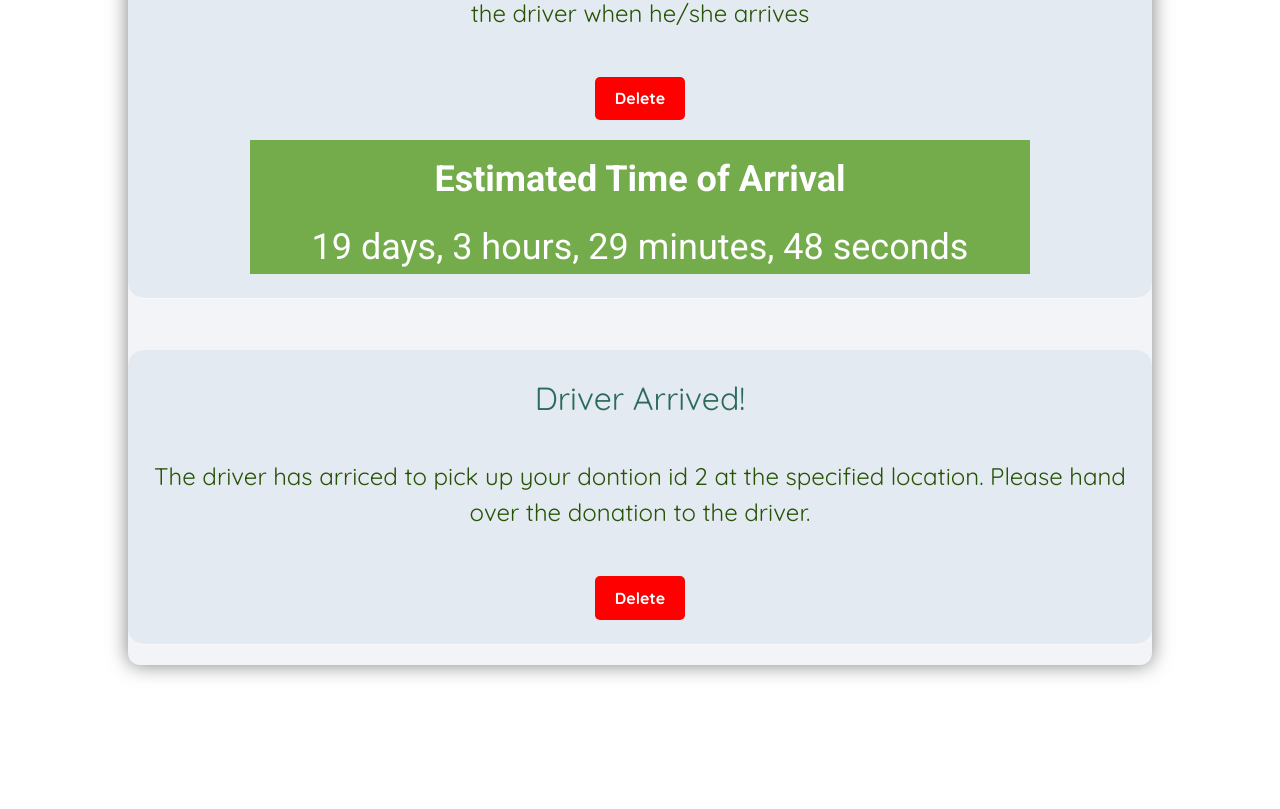
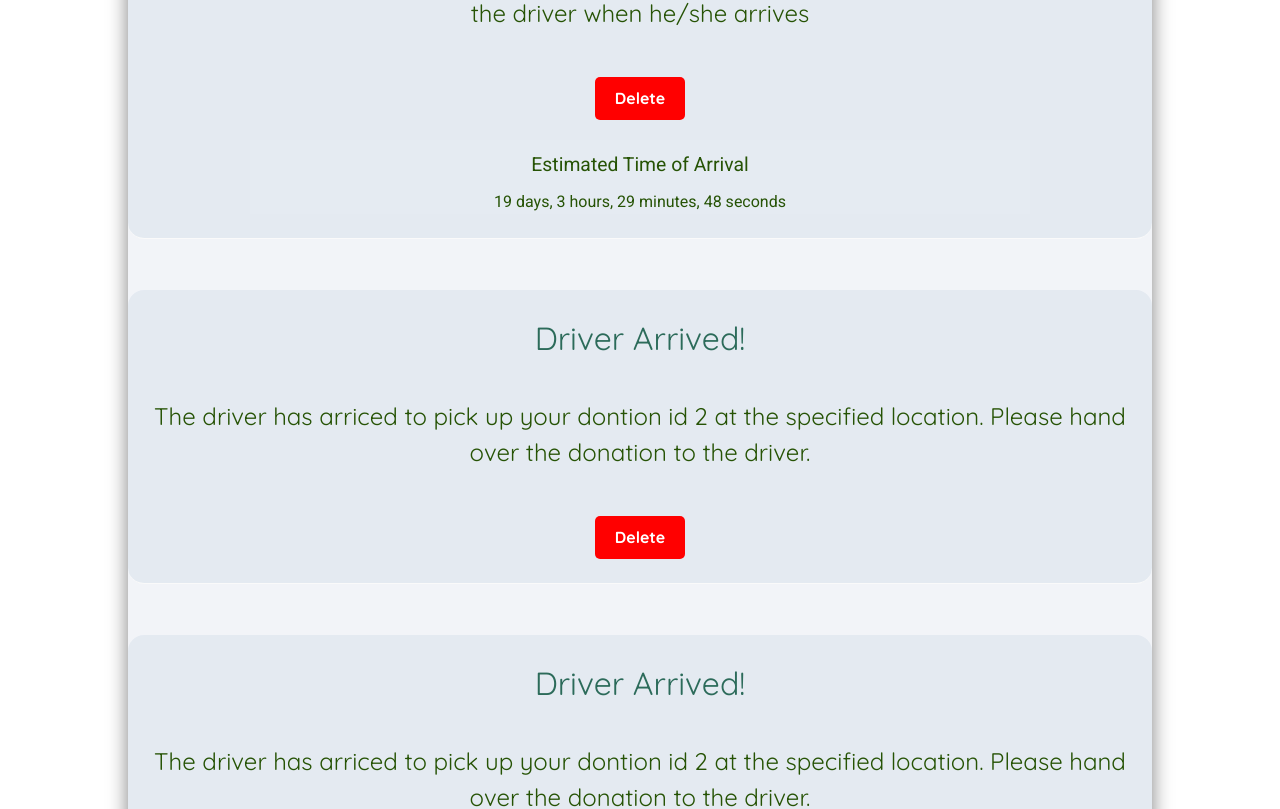
Before and after one commit to Tatos23/FC-CSEN, a React (Create React App) app: page /donor-notifications in a window 1280 px wide. Shown: the part 372-1181 px from the top of the page. Built offline with nearby package versions, Linux system fonts and the light colour scheme.

Commit message:
Applied new styles for the ETA section

```diff
--- a/src/components/donor/DonorNot.js
+++ b/src/components/donor/DonorNot.js
@@ -18,7 +18,12 @@ const DonorNot = () => {
             title: 'Driver Arrived!',
             description: `The driver has arriced to pick up your dontion id 2 at the specified location.
             Please hand over the donation to the driver. `,
-            TimeToMeet: '2024-05-31T23:59:59.999Z',
+        },
+        {
+            id: 3,
+            title: 'Driver Arrived!',
+            description: `The driver has arriced to pick up your dontion id 2 at the specified location.
+            Please hand over the donation to the driver. `,
         },
     ]);
 
--- a/src/components/donor/EtaSection.css
+++ b/src/components/donor/EtaSection.css
@@ -4,22 +4,21 @@
     align-items: center;
     justify-content: center;
     margin-top: 20px;
-    background-color: #74AC4C ;
+    background-color: #E5EBF2 ;
     margin-left: 10%;
     margin-right: 10%;
 }
 
 .EtaSection-title {
     font-family: 'Roboto', sans-serif;
-    font-weight: bold;
     margin-top: 1%;
-    font-size: 150%;
-    color: white;
+    font-size: 110%;
+    color: #265305;
 }
 
 .EtaSection-eta {
     font-family: 'Roboto', sans-serif;
     margin-top: 1%;
-    font-size: 150%;
-    color: white;
+    font-size: 100%;
+    color: #265305;
 }
```
